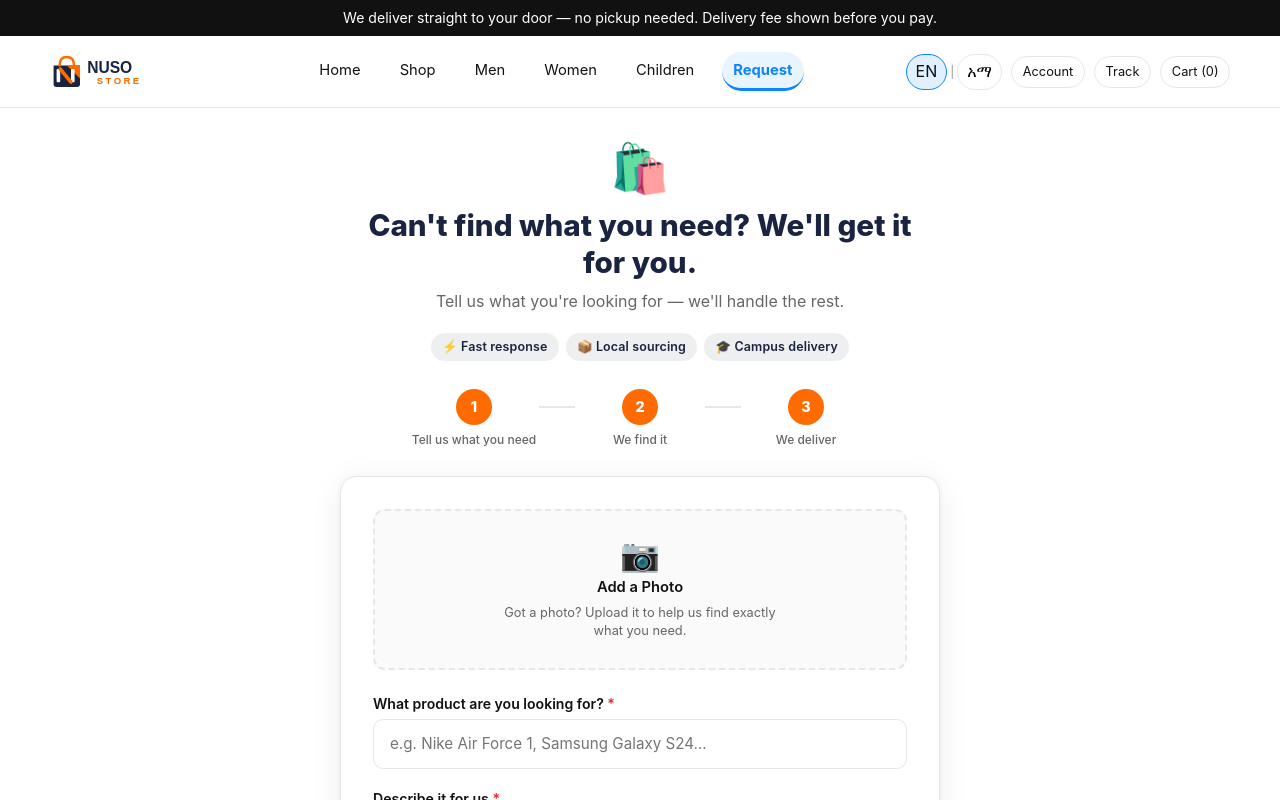
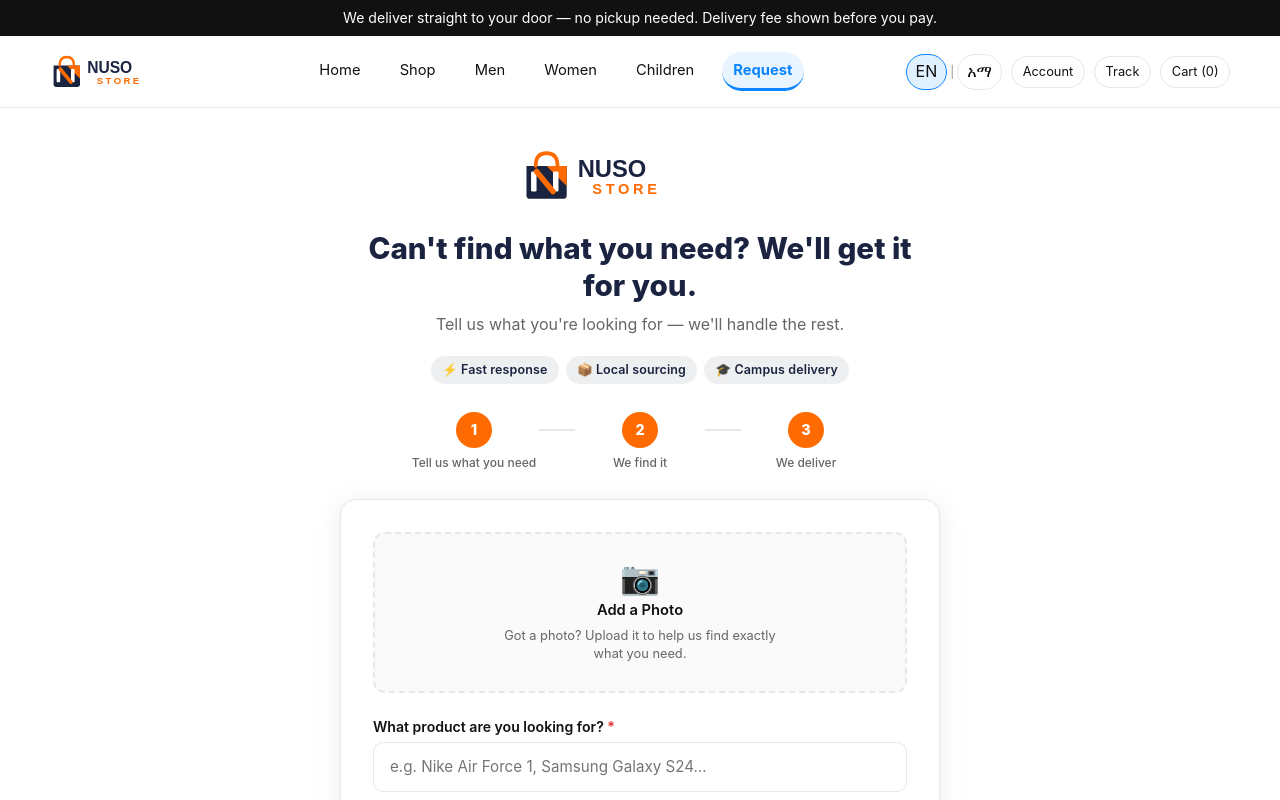
Before and after one commit to Bereket-454/Nuso-Store, a React (Vite) app: page /request in a window 1280 px wide. Shown: the top 800 px of the page. Built offline with nearby package versions, Linux system fonts and the light colour scheme; no server answers; the database is empty.

Commit message:
replace bag emoji with Nuso logo on request page

```diff
--- a/src/pages/RequestProductPage.jsx
+++ b/src/pages/RequestProductPage.jsx
@@ -218,7 +218,18 @@
 
       {/* ── Hero ──────────────────────────────────────────────────────────── */}
       <div className="req-hero">
-        <div className="req-hero__icon" aria-hidden="true">🛍️</div>
+        <div className="req-hero__icon" aria-hidden="true">
+          <svg xmlns="http://www.w3.org/2000/svg" viewBox="0 0 260 70" height="64" style={{ width: 'auto' }}>
+            <path d="M6 24 L6 56 Q6 60 10 60 L46 60 Q50 60 50 56 L50 24 Z" fill="#1a2340"/>
+            <path d="M28 24 L50 24 L50 46 Z" fill="#FF6B00"/>
+            <path d="M16 24 Q16 10 28 10 Q40 10 40 24" fill="none" stroke="#FF6B00" strokeWidth="4" strokeLinecap="round"/>
+            <rect x="11" y="30" width="6" height="22" rx="1.5" fill="white"/>
+            <rect x="35" y="30" width="6" height="22" rx="1.5" fill="white"/>
+            <line x1="17" y1="30" x2="35" y2="52" stroke="#FF6B00" strokeWidth="6" strokeLinecap="round"/>
+            <text x="62" y="36" fontFamily="Arial, sans-serif" fontWeight="900" fontSize="26" fill="#1a2340">NUSO</text>
+            <text x="78" y="55" fontFamily="Arial, sans-serif" fontWeight="700" fontSize="16" fill="#FF6B00" letterSpacing="4">STORE</text>
+          </svg>
+        </div>
         <h1 className="req-hero__title">{t('request.heroTitle')}</h1>
         <p className="req-hero__subtitle">{t('request.heroSubtitle')}</p>
         <div className="req-trust-pills">
```
